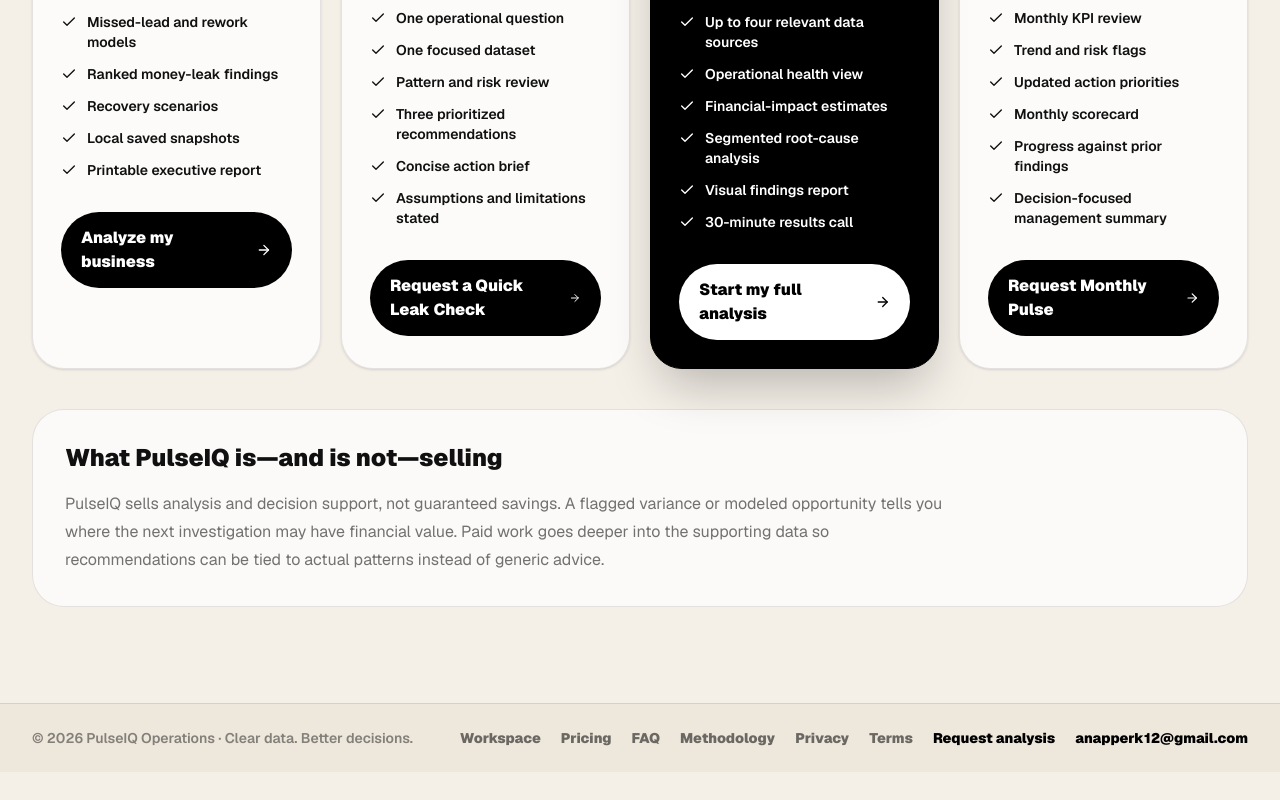
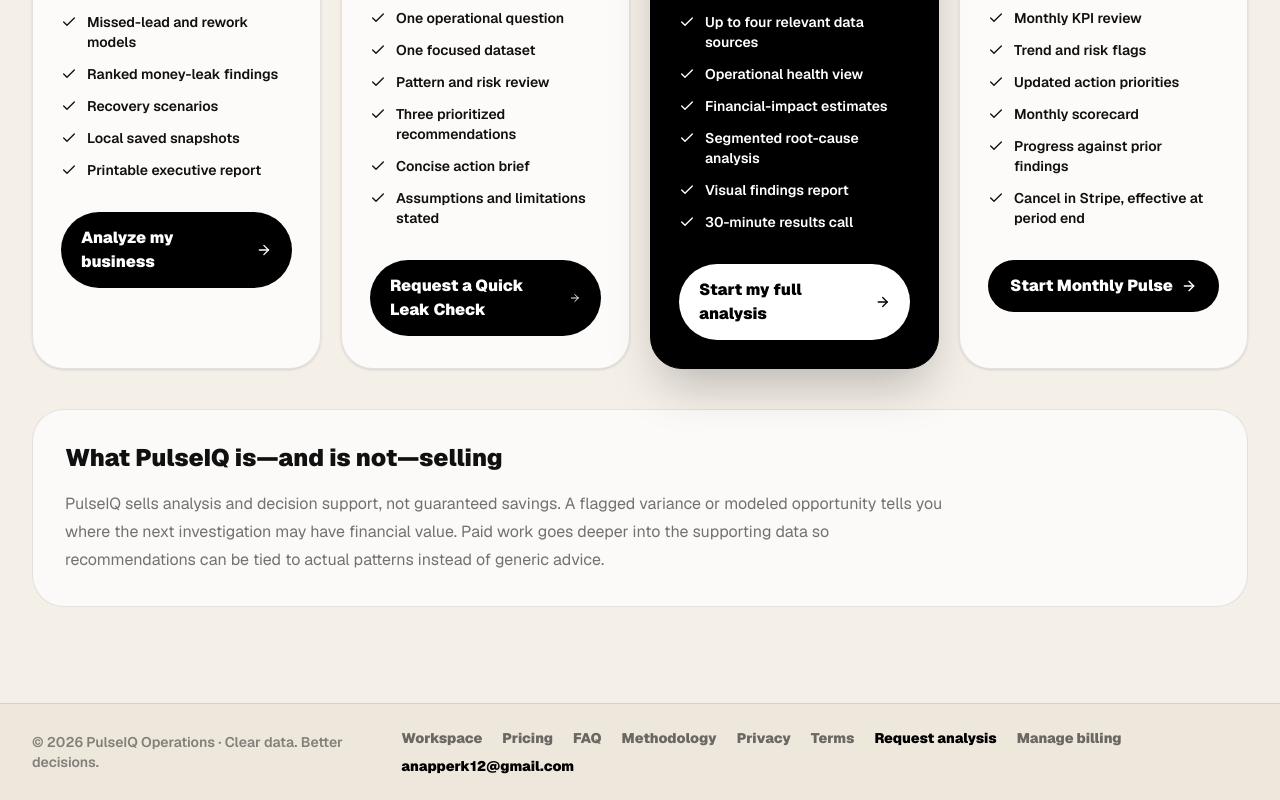
Before and after one commit to aundreanapper12-gif/pulseiqop, a Next.js app: page /pricing in a window 1280 px wide. Shown: the part 846-1646 px from the top of the page. Before the commit the page ends 1618 px from the top, so only its background shows below. Built offline with nearby package versions, Linux system fonts and the light colour scheme; no server answers.

Commit message:
Enable Monthly Pulse checkout with Stripe billing portal

```diff
--- a/app/layout.tsx
+++ b/app/layout.tsx
@@ -1,7 +1,7 @@
 import type { Metadata } from "next";
 import { Geist, Geist_Mono } from "next/font/google";
 import "./globals.css";
-import { contactEmail } from "./site-config";
+import { billingPortalUrl, contactEmail } from "./site-config";
 
 const geistSans = Geist({ variable: "--font-geist-sans", subsets: ["latin"] });
 const geistMono = Geist_Mono({ variable: "--font-geist-mono", subsets: ["latin"] });
@@ -184,6 +184,7 @@
                 <a key={href} href={href} className="hover:text-black">{label}</a>
               ))}
               <a href="/request" className="text-black">Request analysis</a>
+              <a href={billingPortalUrl} className="hover:text-black">Manage billing</a>
               <a href={`mailto:${contactEmail}`} className="text-black">{contactEmail}</a>
             </nav>
           </div>
--- a/app/pricing/page.tsx
+++ b/app/pricing/page.tsx
@@ -47,9 +47,9 @@
     price: "$199",
     cadence: "per month",
     description: "For teams that want recurring review after the key metrics and business context are understood.",
-    features: ["Monthly KPI review", "Trend and risk flags", "Updated action priorities", "Monthly scorecard", "Progress against prior findings", "Decision-focused management summary"],
+    features: ["Monthly KPI review", "Trend and risk flags", "Updated action priorities", "Monthly scorecard", "Progress against prior findings", "Cancel in Stripe, effective at period end"],
     href: "/request?service=monthly",
-    cta: "Request Monthly Pulse",
+    cta: "Start Monthly Pulse",
     featured: false,
   },
 ];
--- a/app/request/page.tsx
+++ b/app/request/page.tsx
@@ -2,7 +2,7 @@
 
 import { FormEvent, useEffect, useMemo, useState } from "react";
 import { ArrowLeft, CheckCircle2, Copy, CreditCard, Download, Mail, ShieldCheck, Sparkles } from "lucide-react";
-import { contactEmail } from "../site-config";
+import { billingPortalUrl, contactEmail } from "../site-config";
 
 type ServiceKey = "quick" | "complete" | "monthly" | "unsure";
 
@@ -66,6 +66,7 @@
   const paymentLinks: Partial<Record<ServiceKey, string>> = {
     quick: process.env.NEXT_PUBLIC_PULSEIQ_QUICK_PAY_URL || "https://buy.stripe.com/6oU6oJacagNbb344EQ7ok03",
     complete: process.env.NEXT_PUBLIC_PULSEIQ_COMPLETE_PAY_URL || "https://buy.stripe.com/cNi5kF3NMcwVc787R27ok04",
+    monthly: process.env.NEXT_PUBLIC_PULSEIQ_MONTHLY_PAY_URL || "https://buy.stripe.com/dRm7sNckifJ78UWdbm7ok05",
   };
   const selected = services[data.service];
   const paymentUrl = paymentLinks[data.service] || "";
@@ -211,9 +212,12 @@
                   <button type="button" onClick={openCheckout} className="mt-4 inline-flex items-center justify-center gap-2 rounded-full bg-emerald-700 px-5 py-4 font-black text-white shadow-lg hover:-translate-y-0.5">
                     <CreditCard size={17} /> Secure Checkout — {selected.price}
                   </button>
+                  {data.service === "monthly" ? (
+                    <p className="mt-4 text-sm leading-6 text-black/65">
+                      $199 is charged each month until canceled. You can <a href={billingPortalUrl} className="font-bold underline underline-offset-2">manage or cancel your subscription in Stripe</a>. Cancellation takes effect at the end of the current billing period.
+                    </p>
+                  ) : null}
                 </div>
-              ) : data.service === "monthly" ? (
-                <p className="mb-8 rounded-[1.6rem] bg-amber-50 p-5 text-sm font-semibold leading-6 text-black/65">Monthly Pulse checkout is paused while self-service subscription management is being set up. You will not be charged on this page.</p>
               ) : null}
               <p className="mb-5 text-sm font-semibold leading-6 text-black/55">The fields below prepare a detailed request in your browser. Email PulseIQ opens a draft in your email app; press Send there to deliver it. For paid services, enter your contact details and short question again at checkout.</p>
               <div className="grid gap-5 sm:grid-cols-2">
--- a/app/site-config.ts
+++ b/app/site-config.ts
@@ -1 +1,2 @@
 export const contactEmail = process.env.NEXT_PUBLIC_PULSEIQ_CONTACT_EMAIL || "anapperk12@gmail.com";
+export const billingPortalUrl = process.env.NEXT_PUBLIC_PULSEIQ_BILLING_PORTAL_URL || "https://billing.stripe.com/p/login/4gM7sN1FE1Sh4EG3AM7ok00";
--- a/app/terms/page.tsx
+++ b/app/terms/page.tsx
@@ -32,6 +32,8 @@
 
             <section><h2 className="text-2xl font-black text-black">Payments</h2><p className="mt-3">When checkout is offered, payment may be processed by a third-party payment provider such as Stripe. The payment provider&apos;s terms apply to the payment transaction. Do not enter payment-card details into PulseIQ diagnostic or analysis-request fields.</p></section>
 
+            <section><h2 className="text-2xl font-black text-black">Monthly Pulse subscription</h2><p className="mt-3">Monthly Pulse is billed at $199 each month until canceled. You can manage your payment method and cancel through the Stripe customer portal linked in the site footer. Cancellation takes effect at the end of the current billing period. For service or refund questions, contact PulseIQ at the email address in the footer.</p></section>
+
             <section><h2 className="text-2xl font-black text-black">Responsible use</h2><p className="mt-3">Do not use PulseIQ to submit malicious code, unlawfully obtained information, credentials, payment-card details, or unnecessary sensitive personal data. Do not attempt to interfere with the website, misrepresent ownership of submitted data, or use diagnostic outputs as if they were certified financial statements or guaranteed results.</p></section>
 
             <section><h2 className="text-2xl font-black text-black">Availability and changes</h2><p className="mt-3">The website, calculations, packages, and features may be improved, changed, or temporarily unavailable. PulseIQ may revise calculations as the methodology evolves. Material methodology or data-handling changes should be reflected on the relevant Methodology or Privacy pages.</p></section>
```
Also changed, not shown: 1 other file (tests, documents, lock files or other folders).
